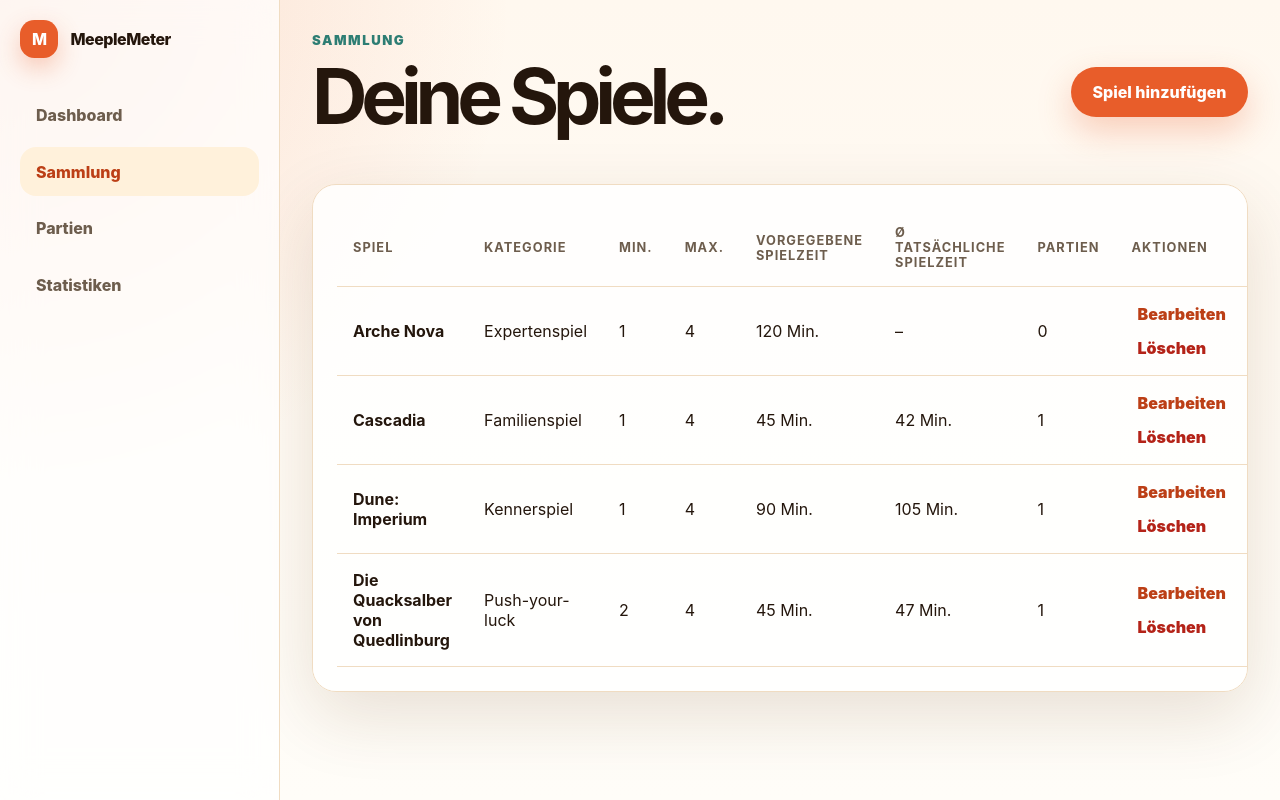
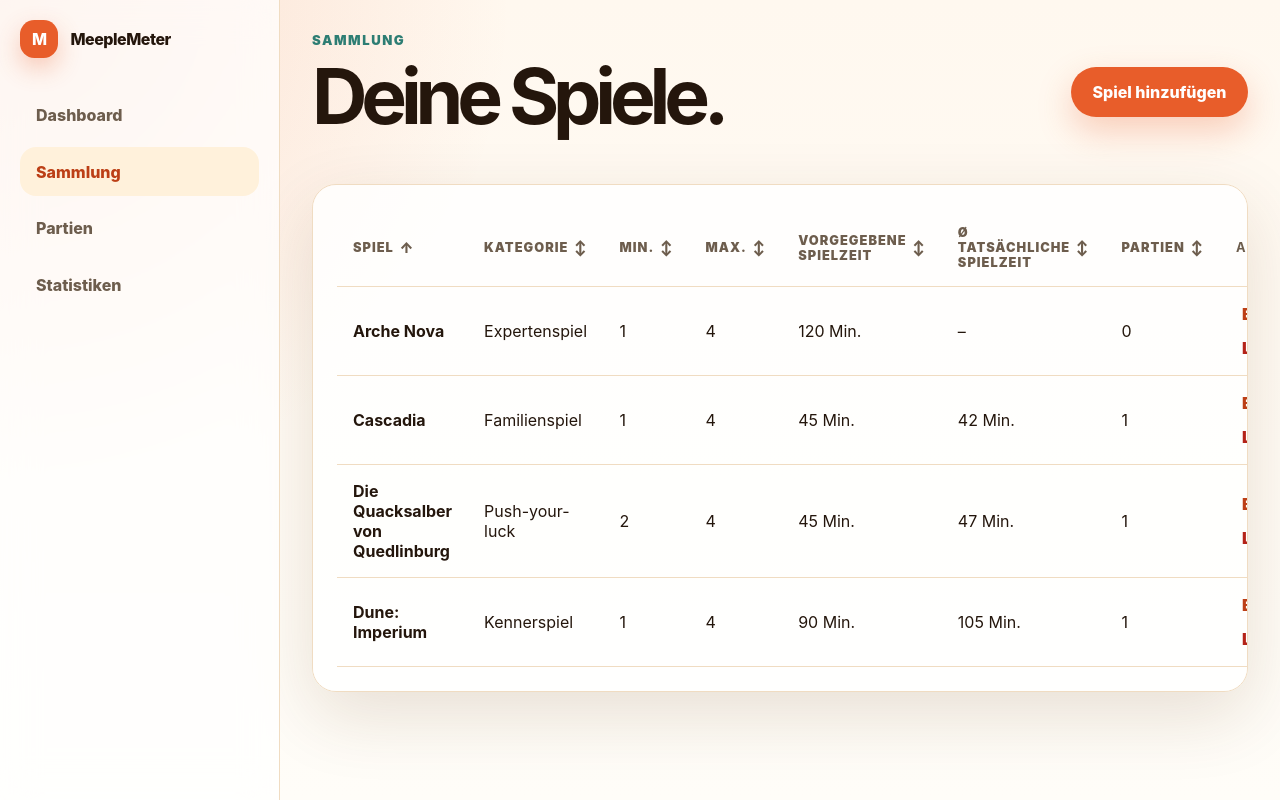
Before and after one commit to BADEMElSTER/MeepleMeter1, a React (Vite) app: page /games in a window 1280 px wide. Built offline with nearby package versions, Linux system fonts and the light colour scheme.

Commit message:
Make games table sortable

```diff
--- a/src/pages/Games.jsx
+++ b/src/pages/Games.jsx
@@ -9,6 +9,16 @@ const initialForm = {
   maxPlayers: "4",
   duration: "",
 };
+
+const sortableColumns = [
+  { key: "title", label: "Spiel", type: "text" },
+  { key: "category", label: "Kategorie", type: "text" },
+  { key: "minPlayers", label: "Min.", type: "number" },
+  { key: "maxPlayers", label: "Max.", type: "number" },
+  { key: "duration", label: "Vorgegebene Spielzeit", type: "number" },
+  { key: "averagePlayedDuration", label: "Ø tatsächliche Spielzeit", type: "number" },
+  { key: "plays", label: "Partien", type: "number" },
+];
 
 function getGameForm(game) {
   return {
@@ -22,13 +32,22 @@ function getGameForm(game) {
 
 export default function Games() {
   const { stats, addGame, updateGame, deleteGame } = useAppData();
-  const games = stats.gamesWithPlayCounts;
+  const [sortConfig, setSortConfig] = useState({ key: "title", direction: "asc" });
+  const games = sortGames(stats.gamesWithPlayCounts, sortConfig);
   const [isFormOpen, setIsFormOpen] = useState(false);
   const [editingGameId, setEditingGameId] = useState(null);
   const [form, setForm] = useState(initialForm);
 
   function updateField(field, value) {
     setForm((currentForm) => ({ ...currentForm, [field]: value }));
+  }
+
+  function updateSort(key) {
+    setSortConfig((currentSort) => ({
+      key,
+      direction:
+        currentSort.key === key && currentSort.direction === "asc" ? "desc" : "asc",
+    }));
   }
 
   function openCreateForm() {
@@ -156,13 +175,31 @@ export default function Games() {
         <table>
           <thead>
             <tr>
-              <th>Spiel</th>
-              <th>Kategorie</th>
-              <th>Min.</th>
-              <th>Max.</th>
-              <th>Vorgegebene Spielzeit</th>
-              <th>Ø tatsächliche Spielzeit</th>
-              <th>Partien</th>
+              {sortableColumns.map((column) => (
+                <th key={column.key}>
+                  <button
+                    className="sort-button"
+                    type="button"
+                    onClick={() => updateSort(column.key)}
+                    aria-sort={
+                      sortConfig.key === column.key
+                        ? sortConfig.direction === "asc"
+                          ? "ascending"
+                          : "descending"
+                        : "none"
+                    }
+                  >
+                    {column.label}
+                    <span>
+                      {sortConfig.key === column.key
+                        ? sortConfig.direction === "asc"
+                          ? "↑"
+                          : "↓"
+                        : "↕"}
+                    </span>
+                  </button>
+                </th>
+              ))}
               <th>Aktionen</th>
             </tr>
           </thead>
@@ -200,3 +237,19 @@ export default function Games() {
     </section>
   );
 }
+
+function sortGames(games, sortConfig) {
+  const column = sortableColumns.find((entry) => entry.key === sortConfig.key);
+  const directionFactor = sortConfig.direction === "asc" ? 1 : -1;
+
+  return [...games].toSorted((firstGame, secondGame) => {
+    const firstValue = firstGame[sortConfig.key] ?? "";
+    const secondValue = secondGame[sortConfig.key] ?? "";
+
+    if (column?.type === "number") {
+      return (Number(firstValue) - Number(secondValue)) * directionFactor;
+    }
+
+    return String(firstValue).localeCompare(String(secondValue), "de") * directionFactor;
+  });
+}
--- a/src/styles.css
+++ b/src/styles.css
@@ -557,6 +557,31 @@ th {
   text-transform: uppercase;
 }
 
+.sort-button {
+  display: inline-flex;
+  align-items: center;
+  gap: 0.35rem;
+  border: 0;
+  background: transparent;
+  color: inherit;
+  cursor: pointer;
+  font: inherit;
+  font-weight: 900;
+  letter-spacing: inherit;
+  padding: 0;
+  text-align: left;
+  text-transform: inherit;
+}
+
+.sort-button:hover {
+  color: var(--primary-dark);
+}
+
+.sort-button span {
+  font-size: 0.9rem;
+  line-height: 1;
+}
+
 .play-list,
 .chart-list {
   display: grid;
```
